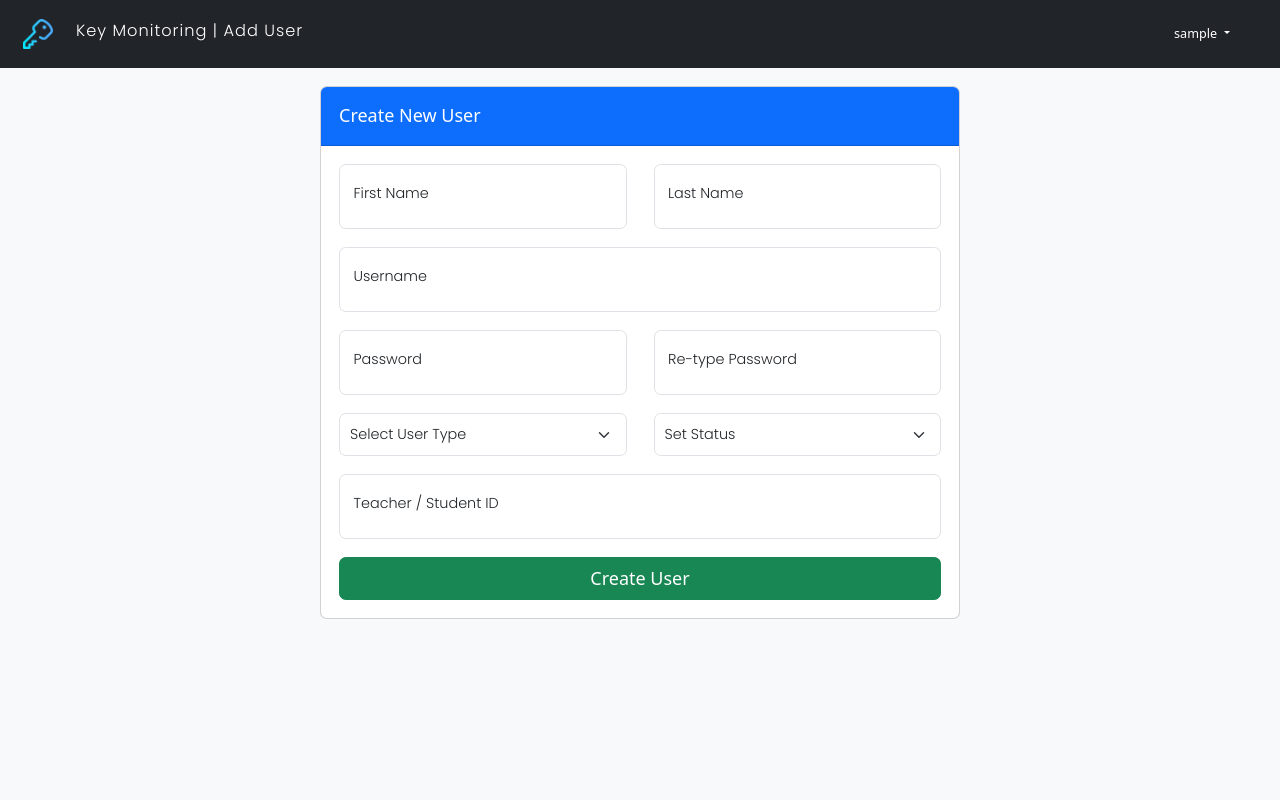
After one commit to darknorth10/key-monitoring-system-php, a PHP site: page /add_user.php in a window 1280 px wide. The commit adds this page. Run offline with PHP 8.4, Linux system fonts and the light colour scheme; the visitor is signed in with stand-in values (Sample User, id 1).

Commit message:
adding user done

```diff
--- /dev/null
+++ b/add_user.php
@@ -0,0 +1,187 @@
+<?php
+    session_start();
+
+    if (empty($_SESSION['user'])) {
+        header('location: index.php');
+    }
+
+
+?>
+
+
+<!DOCTYPE html>
+<html lang="en">
+<head>
+    <meta charset="UTF-8">
+    <meta http-equiv="X-UA-Compatible" content="IE=edge">
+    <meta name="viewport" content="width=device-width, initial-scale=1.0">
+    <title>Key Monitoring</title>
+
+    <!-- google fonts -->
+    <link href="https://fonts.googleapis.com/css2?family=Inter:wght@300;400&family=Poppins:wght@300&display=swap" rel="stylesheet">
+    <!-- bootstrap -->
+    <link rel="stylesheet" href="https://cdn.jsdelivr.net/npm/bootstrap@5.3.0-alpha1/dist/css/bootstrap.min.css">
+    <!-- custom styles -->
+    <link rel="stylesheet" href="css/styles.css">
+
+</head>
+<body>
+
+
+    <!-- main div wrapper -->
+
+    <div class="main-wrapper bg-light d-flex flex-column h-100 w-100 p-0 m-0">
+
+        <!-- header -->
+        <nav class="navbar bg-dark" data-bs-theme="dark">
+            <div class="container-fluid py-1 ps-1 pe-2">
+                <a class="navbar-brand" href="#" style="font-family: 'Poppins'; font-size:0.9rem; letter-spacing:1px;">
+                <img src="assets/images/key.png" alt="Logo" width="30" height="30" class="d-inline-block align-text-top mx-3">
+                Key Monitoring | Add User
+                </a>
+
+                <div class="dropdown me-4 ">
+                    <button class="btn btn-dark dropdown-toggle" type="button" data-bs-toggle="dropdown" aria-expanded="false" style="font-size: 0.7rem;">
+                        <?php
+                            echo $_SESSION['user'];
+                        ?>
+                    </button>
+                    <ul class="dropdown-menu dropdown-menu-end dropdown-menu-dark" style="font-size: 0.7rem;">
+                        <li><a class="dropdown-item" href="logout.php">Logout</a></li>
+                    </ul>
+                </div>
+            </div>
+        </nav>
+
+        <div class="add_user card bg-white w-50 mx-auto p-0 mt-3">
+            <div class="card-header pt-3 bg-primary text-white">
+                <h6>Create New User</h6>
+            </div>
+            <form class="p-3" method="post" id="add_user_form">
+                <?php
+                    require('connection.php');
+
+
+                    #validations error
+                    if (isset($_POST['adduserSubmit'])) {
+                        $fname = $_POST['fname'];
+                        $lname = $_POST['lname'];
+                        $username = $_POST['username'];
+                        $password = $_POST['password'];
+                        $cpassword = $_POST['cpassword'];
+                        $usertype = $_POST['usertype'];
+                        $status = $_POST['status'];
+                        $tsid = $_POST['tsid'];
+
+
+                        if (empty($fname) || empty($lname) || empty($username) || empty($password) || empty($cpassword) || empty($usertype) ||  empty($tsid)) {
+                                echo "<div class='errmessage p-0 rounded text-center text-danger'> <p> All fields are required </p> </div>";
+                        } else {
+
+                            if($password != $cpassword) {
+                                echo "<div class='errmessage p-0 rounded text-center text-danger'> <p> Passwords Do Not Match </p> </div>";
+                            }
+                            else if ($usertype == "false" || $status == "false") {
+                                echo "<div class='errmessage p-0 rounded text-center text-danger'> <p> Select options for user type or status </p> </div>";
+
+                            } else {
+                                # $sql = "INSERT INTO `user_tbl`(`user_id`, `first_name`, `last_name`, `username`, `password`, `user_type`, `status`, `student_id`, `teacher_id`) VALUES ( Null,'$fname','$lname','$username','$password','$usertype','$status','$tsid','$tsid')";
+                                $sql = "SELECT * FROM user_tbl WHERE username = '$username'";
+                                $result = mysqli_query($conn, $sql);
+
+                                if(mysqli_num_rows($result) == 0) {
+                                    $sql = "INSERT INTO `user_tbl`(`user_id`, `first_name`, `last_name`, `username`, `password`, `user_type`, `status`, `student_id`, `teacher_id`) VALUES ( Null,'$fname','$lname','$username','$password','$usertype','$status','$tsid','$tsid')";
+                                    mysqli_query($conn, $sql);
+
+                                    header('location: main.php#userManagement');
+                                } else {
+                                    echo "<div class='errmessage p-0 rounded text-center text-danger'> <p> Username is already taken </p> </div>";
+                                }
+                            }
+                        }
+
+                    }
+
+                ?>
+                <div class="row">
+                    <div class="col">
+                        <div class="form-floating mb-3">
+                        <input type="text" class="form-control" name="fname" placeholder="First Name" required>
+                        <label for="floatingInput">First Name</label>
+                        </div>
+                    </div>
+
+                    <div class="col">
+                        <div class="form-floating mb-3">
+                        <input type="text" class="form-control" name="lname" placeholder="Last Name" required>
+                        <label for="floatingInput">Last Name</label>
+                        </div>
+                    </div>
+                </div>
+
+
+                <div class="form-floating mb-3">
+                    <input type="text" class="form-control" name="username" placeholder="Username" required>
+                    <label for="floatingInput">Username</label>
+                </div>
+
+                <div class="row">
+                    <div class="col">
+                        <div class="form-floating mb-3">
+                            <input type="password" class="form-control" name="password" required placeholder="Password">
+                            <label for="floatingPassword">Password</label>
+                        </div>
+                    </div>
+
+                    <div class="col">
+                        <div class="form-floating">
+                            <input type="password" class="form-control" name="cpassword" required placeholder="Re-type Password">
+                            <label for="floatingPassword">Re-type Password</label>
+                        </div>
+                    </div>
+                </div>
+
+                <div class="row mb-3">
+                    <div class="col">
+                        <select name="usertype" class="form-select" aria-label="Default select example">
+                            <option value="false" selected>Select User Type</option>
+                            <option value="admin">Admin</option>
+                            <option value="student assistant">Student Assistant</option>
+                        </select>
+                    </div>
+
+                    <div class="col">
+                        <select name="status" class="form-select" aria-label="Default select example">
+                            <option value="false" selected>Set Status</option>
+                            <option value="active">Active</option>
+                            <option value="inactive">Inactive</option>
+                        </select>
+                    </div>
+                </div>
+
+                <div class="form-floating my-3">
+                    <input type="text" name="tsid" class="form-control" placeholder="Teacher / Student ID" required>
+                    <label for="floatingPassword">Teacher / Student ID</label>
+                </div>
+
+                <button type="submit" name="adduserSubmit" class="btn btn-success d-inline-block w-100">Create User</button>
+            </form>
+        </div>
+    </div>
+
+
+
+
+
+
+
+<!-- bootstarp bundle -->
+<script src="https://cdn.jsdelivr.net/npm/bootstrap@5.3.0-alpha1/dist/js/bootstrap.bundle.min.js"></script>
+<script>
+    window.addEventListener('resize', function(){
+        location.reload();
+}, true);
+
+</script>
+</body>
+</html>
--- /dev/null
+++ b/connection.php
@@ -0,0 +1,13 @@
+<?php
+$host = 'localhost';
+$username = 'root';
+$password = 'root';
+$database = 'key_monitoring_db';
+
+$conn = mysqli_connect($host, $username, $password, $database);
+
+if (!$conn) {
+    echo mysqli_error($con);
+}
+
+?>
--- a/css/styles.css
+++ b/css/styles.css
@@ -1,6 +1,6 @@
 html {
     font-size: 18px;
-    font-family: 'Dosis', sans-serif;
+    font-family: 'Poppins', sans-serif;
 }
 
 body {
@@ -11,24 +11,97 @@ body {
 }
 
 #loginform {
-    width: 45%;
+    width: 35%;
 
 }
 #loginform input {
     font-size: 0.8rem;
+    font-family: 'Inter';
+    text-align: center;
 }
 
 .form-text {
-    font-size: 0.7rem;
+    font-size: 0.5rem;
+    letter-spacing: 0.5px;
     color: gray;
-    font-family: 'Dosis', sans-serif;
+    font-family: 'Inter', sans-serif;
 }
 
 .form-label, .submitbtn {
     font-size: 1rem;
-    font-family: 'Dosis', sans-serif;
+    font-family: 'Poppins', sans-serif;
 }
-.formtitle {
-    font-size: 1.3rem;
-    font-family: Verdana, Geneva, Tahoma, sans-serif;
+
+.err_text {
+    font-size: 0.7rem;
+    font-family: 'Poppins';
+    text-decoration: dotted;
+    background-color: rgb(253, 235, 235);
 }
+
+
+.sidenav {
+    width: 18%;
+}
+
+#nav {
+    padding: 0;
+}
+#nav li {
+    padding: 10px 0;
+}
+#nav li a {
+    text-decoration: none ;
+    color: #212121;
+    font-family: 'Poppins';
+    font-size: 0.9rem;
+    display: block;
+    width: 100%;
+    height: 100%;
+    padding: 10px 0 10px 30px;
+    border-radius: 5px;
+    transition: background, padding-left 0.4s;
+}
+#nav li a:hover {
+    background: #78bcf7;
+    padding-left: 35px;
+}
+
+#transactionSubMenu li a {
+    color: rgb(36, 36, 36);
+    font-size: 0.8rem;
+}
+
+
+.user_table table tr {
+    font-family: 'Inter';
+    text-align: center;
+    font-size: 0.8rem;
+}
+.user_table table td {
+    font-family: 'Poppins';
+    text-align: center;
+    font-size: 0.8rem;
+}
+.edituser {
+    font-size: 0.7rem;
+    padding: 0;
+}
+
+#add_user_form input, #add_user_form label, #add_user_form select {
+    font-size: 0.8em;
+    font-family: 'Poppins';
+}
+
+#add_user_form select {
+    padding: 10px;
+}
+
+.errmessage {
+    font-size: 0.7rem;
+    font-family: 'Poppins';
+    background-color: rgb(242, 213, 213);
+}
+.errmessage p {
+    padding: 10px;
+}
```
Also changed, not shown: dashboard.php (added, +7 -0 lines), index.php (+66 -19 lines), logout.php (added, +52 -0 lines), main.php (added, +122 -0 lines), usermanagement.php (added, +43 -0 lines), assets/images/key.png (added), assets/images/key2.png (added), assets/images/shield.png (added).
